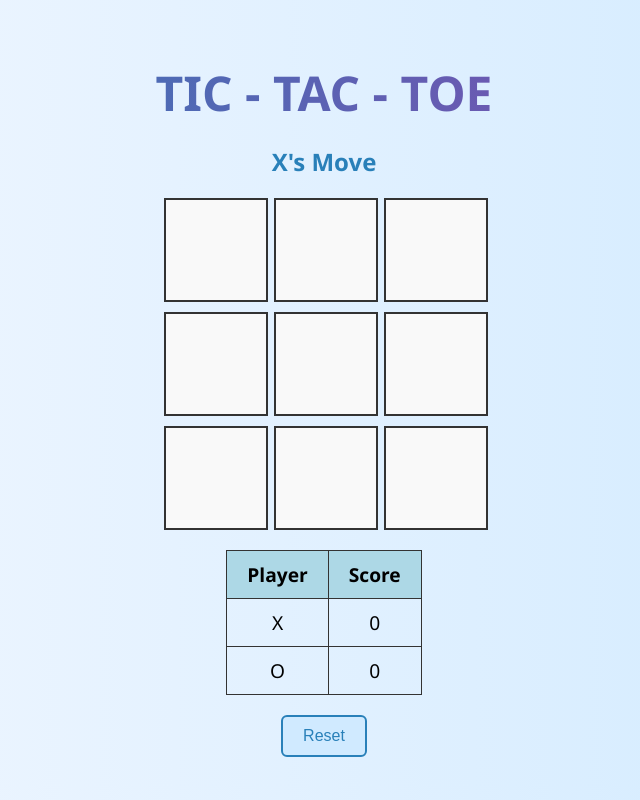
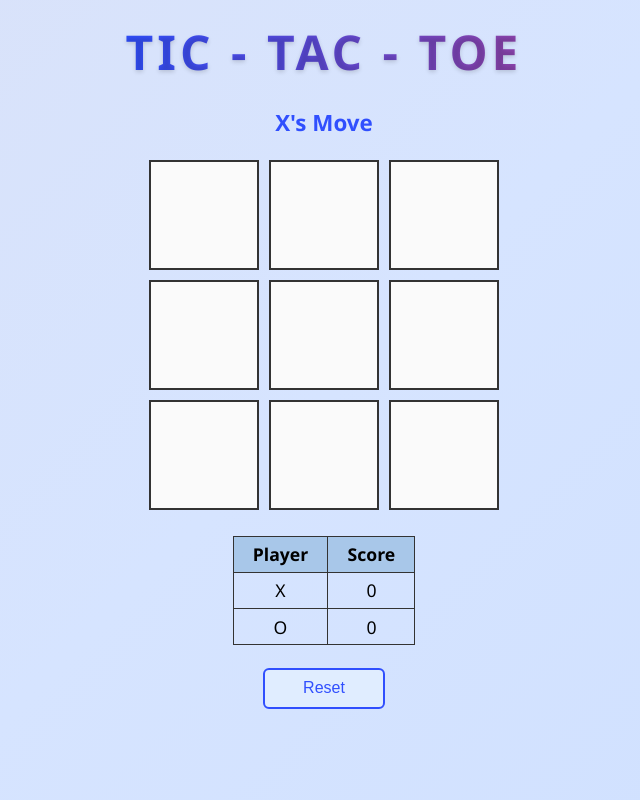
Before and after one commit to AbdielMagdi/tic-tac-toe, a plain HTML site: page index.html in a window 1280 px wide. Shown: the whole page, without its empty margins (316-956 px from the left). Drawn offline with Linux system fonts and the light colour scheme.

Commit message:
Update style.css

```diff
--- a/style.css
+++ b/style.css
@@ -1,76 +1,89 @@
-body {
-  font-family: 'Segoe UI', sans-serif;
-  text-align: center;
-  background: linear-gradient(to right, #f2f7ff, #d0eaff);
-  padding: 20px;
+/* ----------  global resets & layout  ---------- */
+*{box-sizing:border-box;margin:0;padding:0}
+body{
+  font-family: "Segoe UI", sans-serif;
+  text-align:center;
+  min-height:100vh;
+  display:flex;
+  flex-direction:column;
+  align-items:center;
+  justify-content:flex-start;
+  gap:1.4rem;
+  padding:1.2rem;
+  /* soft blue gradient */
+  background:linear-gradient(135deg,#dae2f8 0%,#d6e4ff 50%,#cfe0ff 100%);
 }
 
-h1 {
-  font-size: 3rem;
-  background: linear-gradient(to right, #2980b9, #8e44ad);
-  -webkit-background-clip: text;
-  -webkit-text-fill-color: transparent;
-  font-weight: bold;
-  margin-bottom: 10px;
+/* ----------  headings  ---------- */
+h1{
+  font-size:3rem;
+  letter-spacing:4px;
+  background:linear-gradient(90deg,#304ffe 0%,#8e44ad 100%);
+  -webkit-background-clip:text;
+  -webkit-text-fill-color:transparent;
+  text-shadow:0 2px 4px rgba(0,0,0,.15);
+}
+h2{
+  color:#304ffe;
+  font-size:1.4rem;
 }
 
-h2 {
-  font-size: 1.5rem;
-  color: #2980b9;
-  margin-bottom: 20px;
+/* ----------  wrapper to keep board & table together  ---------- */
+.wrapper{
+  display:flex;
+  flex-direction:column;
+  align-items:center;
+  gap:1.6rem;
 }
 
-.board {
-  display: grid;
-  grid-template-columns: repeat(3, 100px);
-  grid-gap: 10px;
-  justify-content: center;
-  margin-bottom: 20px;
+/* ----------  board grid  ---------- */
+.board{
+  display:grid;
+  grid-template-columns:repeat(3,110px);
+  grid-gap:10px;
 }
+.cell{
+  width:110px;height:110px;
+  background:#fafafa;
+  border:2px solid #333;
+  font-size:3rem;
+  font-weight:bold;
+  display:flex;
+  align-items:center;
+  justify-content:center;
+  cursor:pointer;
+  transition:background .25s;
+}
+.cell:hover{background:#e8e8e8}
 
-.cell {
-  width: 100px;
-  height: 100px;
-  background-color: #f9f9f9;
-  border: 2px solid #333;
-  font-size: 2.5rem;
-  display: flex;
-  align-items: center;
-  justify-content: center;
-  cursor: pointer;
-  transition: 0.2s;
+/* ----------  scoreboard  ---------- */
+.score-table{
+  border-collapse:collapse;
+  font-size:1.1rem;
+  min-width:180px;
 }
+.score-table th,
+.score-table td{
+  border:1px solid #333;
+  padding:.35rem 1.2rem;
+}
+.score-table th{background:#a8c7e9}
 
-.cell:hover {
-  background-color: #e0e0e0;
+/* ----------  reset button  ---------- */
+#reset{
+  padding:.6rem 2.4rem;
+  font-size:1rem;
+  color:#304ffe;
+  background:#e0edff;
+  border:2px solid #304ffe;
+  border-radius:6px;
+  cursor:pointer;
+  transition:background .25s;
 }
+#reset:hover{background:#c7dbff}
 
-.score-table {
-  margin: 0 auto 20px;
-  border-collapse: collapse;
-  font-size: 1.2rem;
+/* ----------  small-screen tweaks  ---------- */
+@media(max-width:500px){
+  .board{grid-template-columns:repeat(3,90px)}
+  .cell{width:90px;height:90px;font-size:2.4rem}
 }
-
-.score-table th, .score-table td {
-  border: 1px solid #333;
-  padding: 10px 20px;
-}
-
-.score-table th {
-  background-color: #add8e6;
-}
-
-button#reset {
-  padding: 10px 20px;
-  font-size: 1rem;
-  background-color: #d0eaff;
-  border: 2px solid #2980b9;
-  color: #2980b9;
-  border-radius: 6px;
-  cursor: pointer;
-  transition: 0.2s;
-}
-
-button#reset:hover {
-  background-color: #b3daff;
-}
```
